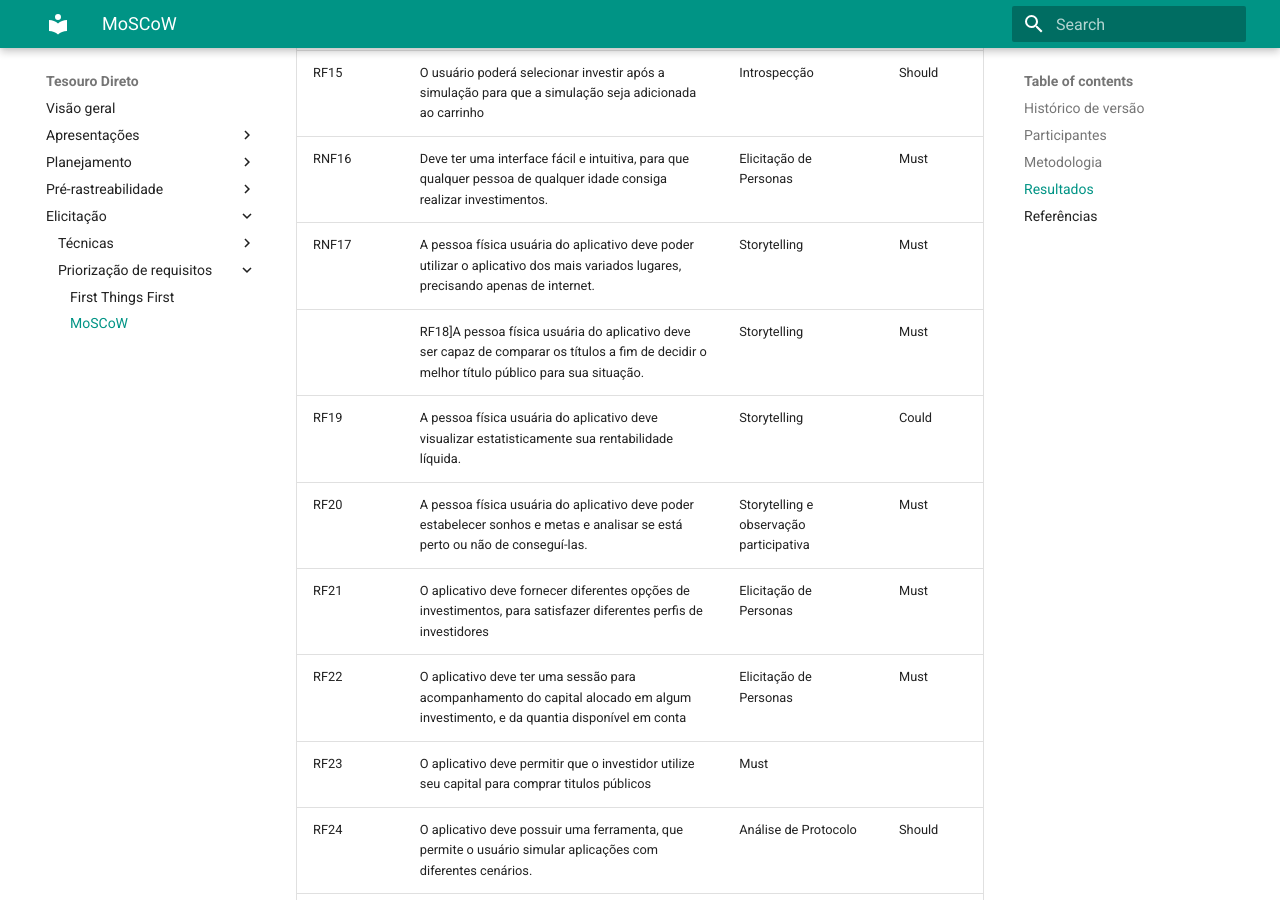
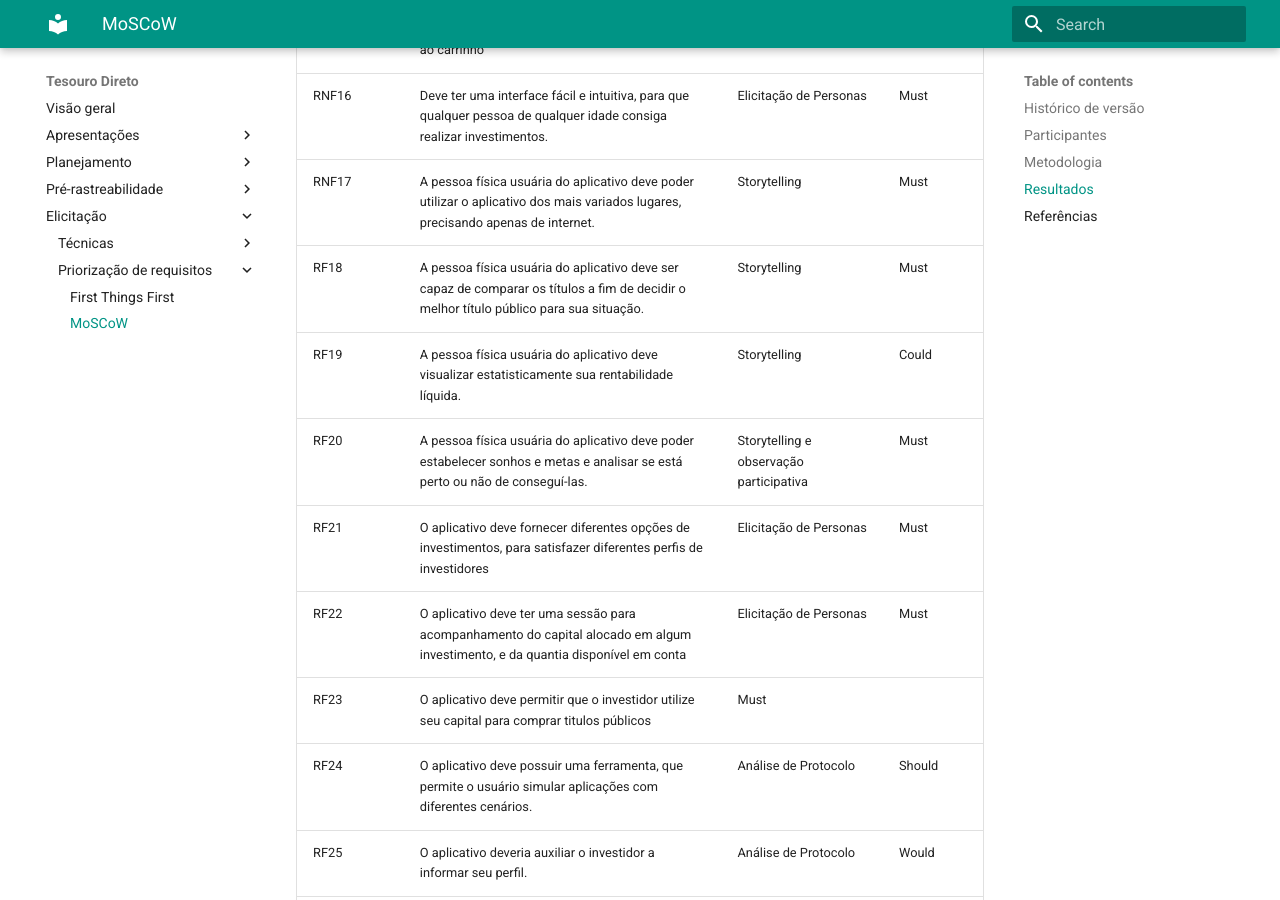
Before and after one commit to mibasFerraz/2021.1-TesouroDireto, an MkDocs documentation site: the page built from docs/elicitacao/moscow.md, in a window 1280 px wide and 900 px high, scrolled down 2127 px. Built offline with MkDocs 1.6.1 and Material for MkDocs 9.7.7, drawn with Linux system fonts in a browser that asks for light colours; some of the changed text lies outside the part shown.

Commit message:
refactor: adjust item 18 table requirements

```diff
--- a/docs/elicitacao/moscow.md
+++ b/docs/elicitacao/moscow.md
@@ -6,23 +6,22 @@
 |Data | Versão | Descrição | Autor(es)|
 | -- | -- | -- | -- |
 | 20.08.2021 | 0.1 | Criação do documento | Lucas Melo, Dafne, Lucas Lima<br>Dafne Moretti|
+| 21.08.2021 | 0.2 | Correção item 18 tabela | Nilvan Peres |
 
 ### Participantes
 
 * Lucas Melo
 * Dafne Moretti
 * Lucas Lima
+### Metodologia
 
-<br><br>
+<p align="justify">&emsp;
+  MoSCoW é  um método que auxilia na determinação de um sistema de prioridades. Essa técnica está ligada às metodologias ágeis e define a importância e importância dos requisitos de um sistema ou projeto.
+O nome dessa técnica é dada devido as possíveis classificações de prioridade, sendo elas:
+</p>
 
 
-### Metodologia
-<div align="justify">
-MoSCoW é  um método que auxilia na determinação de um sistema de prioridades. Essa técnica está ligada às metodologias ágeis e define a importância e importância dos requisitos de um sistema ou projeto.
-O nome dessa técnica é dada devido as possíveis classificações de prioridade, sendo elas:
 
-
-</div><br>
 
 * Must: tarefas que vão agregar valor ao produto final e são indispensáveis;
 * Should: os requisitos que recebem essa prioridade são aqueles que são importantes mas não são vitais para o sistema;
@@ -50,7 +49,7 @@ O nome dessa técnica é dada devido as possíveis classificações de prioridad
 | RF15 | O usuário poderá selecionar investir após a simulação para que a simulação seja adicionada ao carrinho |  Introspecção | Should |
 | RNF16 | Deve ter uma interface fácil e intuitiva, para que qualquer pessoa de qualquer idade consiga realizar investimentos. | Elicitação de Personas | Must |
 | RNF17 | A pessoa física usuária do aplicativo deve poder utilizar o aplicativo dos mais variados lugares, precisando apenas de internet. | Storytelling | Must |
-|| RF18]A pessoa física usuária do aplicativo deve ser capaz de comparar os títulos a fim de decidir o melhor título público para sua situação. | Storytelling | Must |
+|RF18 | A pessoa física usuária do aplicativo deve ser capaz de comparar os títulos a fim de decidir o melhor título público para sua situação. | Storytelling | Must |
 | RF19|  A pessoa física usuária do aplicativo deve visualizar estatisticamente sua rentabilidade líquida. | Storytelling | Could|
 | RF20 | A pessoa física usuária do aplicativo deve poder estabelecer sonhos e metas e analisar se está perto ou não de conseguí-las. | Storytelling e observação participativa | Must |
 | RF21 | O aplicativo deve fornecer diferentes opções de investimentos, para satisfazer diferentes perfis de investidores | Elicitação de Personas | Must |
```
